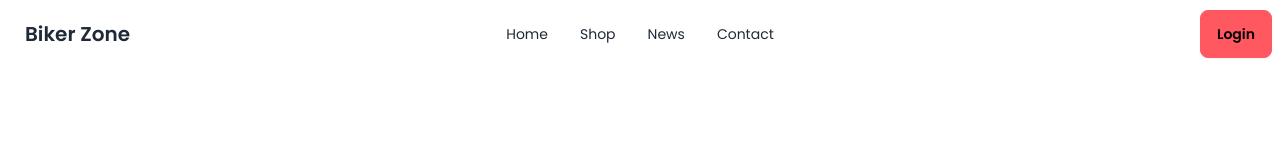
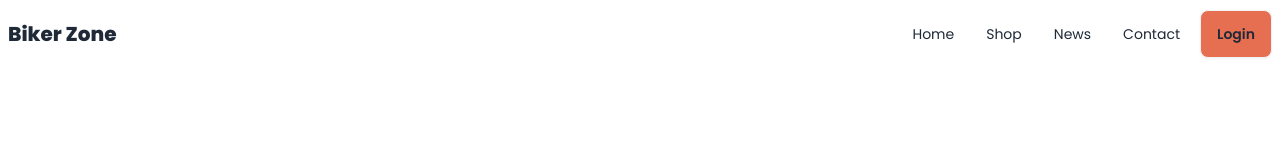
Before and after one commit to NaimurGit/biker-zone, a plain HTML site: page index.html in a window 1280 px wide. Drawn offline with nearby package versions, Linux system fonts and the light colour scheme.

Commit message:
navbar added

```diff
--- a/index.html
+++ b/index.html
@@ -19,13 +19,25 @@
                 font-family: "Poppins", serif;
             }
         </style>
+        <script>
+            tailwind.config = {
+              theme: {
+                extend: {
+                  colors: {
+                    clifford: '#da373d',
+                    'bike-color': '#E76F51',
+                  }
+                }
+              }
+            }
+          </script>
 </head>
 
 <body class="font-poppins">
-    <header>
+    <header class="container mx-auto">
         <nav>
             <div class="navbar bg-base-100">
-                <div class="navbar-start">
+                <div class=" flex-1">
                   <div class="dropdown">
                     <div tabindex="0" role="button" class="btn btn-ghost lg:hidden">
                       <svg
@@ -50,9 +62,9 @@
                       <li><a>Contact</a></li>
                     </ul>
                   </div>
-                  <a class="btn btn-ghost text-xl">Biker Zone</a>
+                  <a class="font-extrabold text-xl">Biker Zone</a>
                 </div>
-                <div class="navbar-center hidden lg:flex">
+                <div class="navber-center hidden lg:flex">
                   <ul class="menu menu-horizontal px-1">
                     <li><a>Home</a></li>
                     <li><a>Shop</a></li>
@@ -60,13 +72,13 @@
                     <li><a>Contact</a></li>
                   </ul>
                 </div>
-                <div class="navbar-end">
-                  <a class="btn btn-error">Login</a>
+                <div class="">
+                  <a class="btn bg-bike-color">Login</a>
                 </div>
               </div>
         </nav>
     </header>
-    <main>
+    <main class="lg:container mx-auto">
 
     </main>
     <footer>
```
